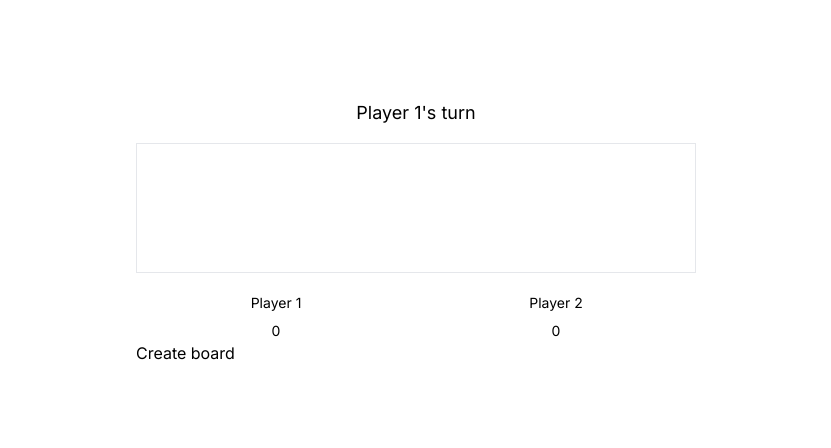
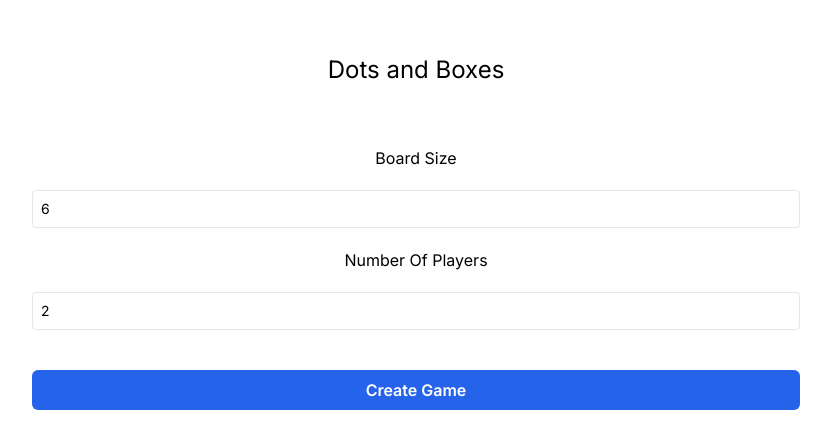
Before and after one commit to minhazk/dots-and-boxes, a Next.js app: page / in a window 1280 px wide. Shown: the part 168-616 px from the top of the page, without its empty margins (224-1055 px from the left). Built offline with nearby package versions, Linux system fonts and the light colour scheme.

Commit message:
home page

```diff
--- a/src/app/page.tsx
+++ b/src/app/page.tsx
@@ -1,9 +1,33 @@
-import { Board } from '@/components/board'
+'use client'
+
+import Link from 'next/link'
+import { useState } from 'react'
 
 export default function Home() {
+    const [numPlayers, setNumPlayers] = useState(2)
+    const [boardSize, setBoardSize] = useState(6)
+
     return (
         <main className='h-screen grid place-items-center'>
-            <Board size={5} />
+            <div className='text-center flex flex-col gap-5 w-3/5'>
+                <h1 className='text-2xl semibold mb-10'>Dots and Boxes</h1>
+
+                <p>Board Size</p>
+                <input type='number' min={3} max={99} className='p-2 text-sm border rounded w-full' defaultValue={boardSize} />
+
+                <p>Number Of Players</p>
+                <input type='number' min={2} max={4} className='p-2 text-sm border rounded w-full' defaultValue={numPlayers} />
+
+                <Link
+                    href={{
+                        pathname: '/play',
+                        query: { boardSize },
+                    }}
+                    className='rounded-md px-5 py-2 bg-blue-600 text-white font-semibold mt-5 block'
+                >
+                    Create Game
+                </Link>
+            </div>
         </main>
     )
 }
--- /dev/null
+++ b/src/app/play/page.tsx
@@ -0,0 +1,15 @@
+'use client'
+
+import { Board } from '@/components/board'
+import { useSearchParams } from 'next/navigation'
+
+export default function Page() {
+    const searchParams = useSearchParams()
+    const boardSize = searchParams.get('boardSize')
+
+    return (
+        <main className='h-screen grid place-items-center'>
+            <Board size={Number(boardSize)} />
+        </main>
+    )
+}
--- a/src/components/board.tsx
+++ b/src/components/board.tsx
@@ -39,6 +39,10 @@ function isLine(el: BoardEl): el is Line {
 
 export function Board({ size }: { size: number }) {
     const [board, setBoard] = useState<Board>()
+
+    useEffect(() => {
+        genBoard()
+    }, [])
 
     const players = [
         { id: 0, name: 'Player 1', colour: 'red', score: 0 },
@@ -212,7 +216,6 @@ export function Board({ size }: { size: number }) {
                     </div>
                 ))}
             </div>
-            <button onClick={genBoard}>Create board</button>
         </div>
     )
 }
```
